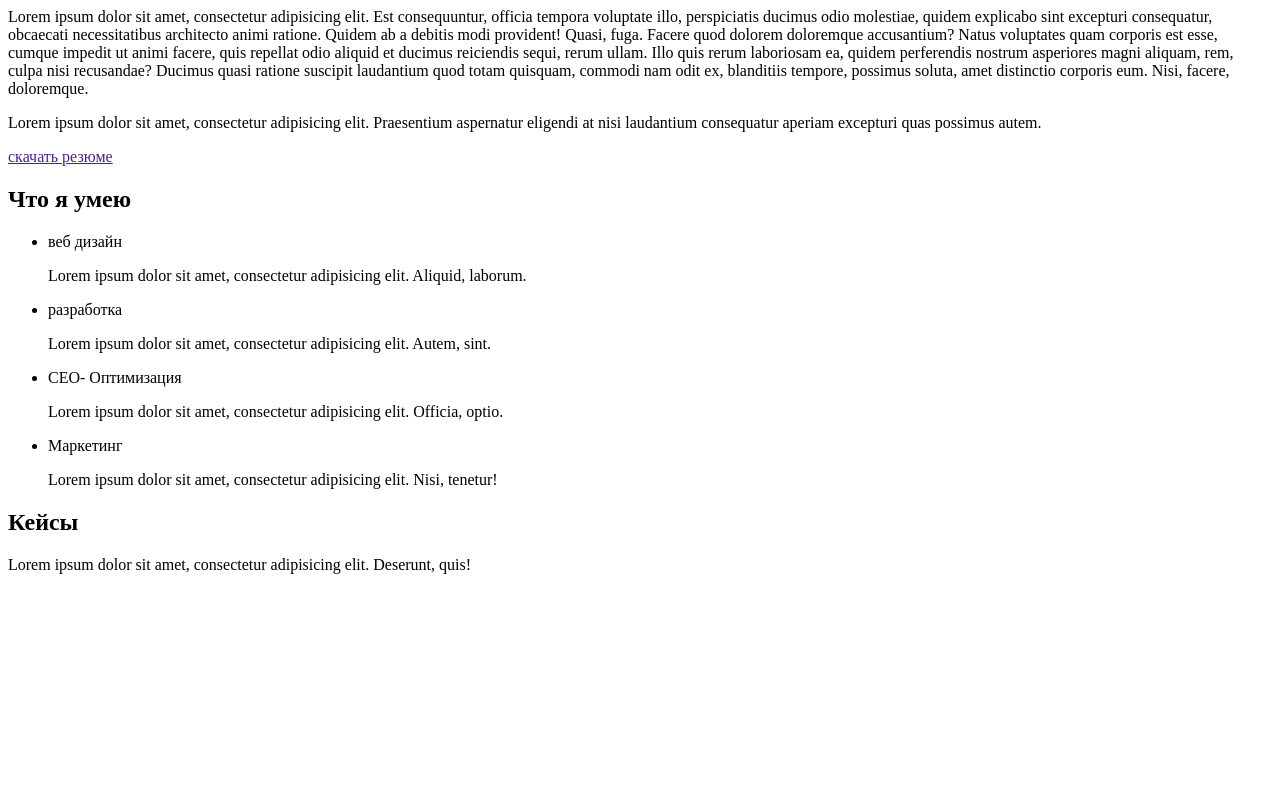
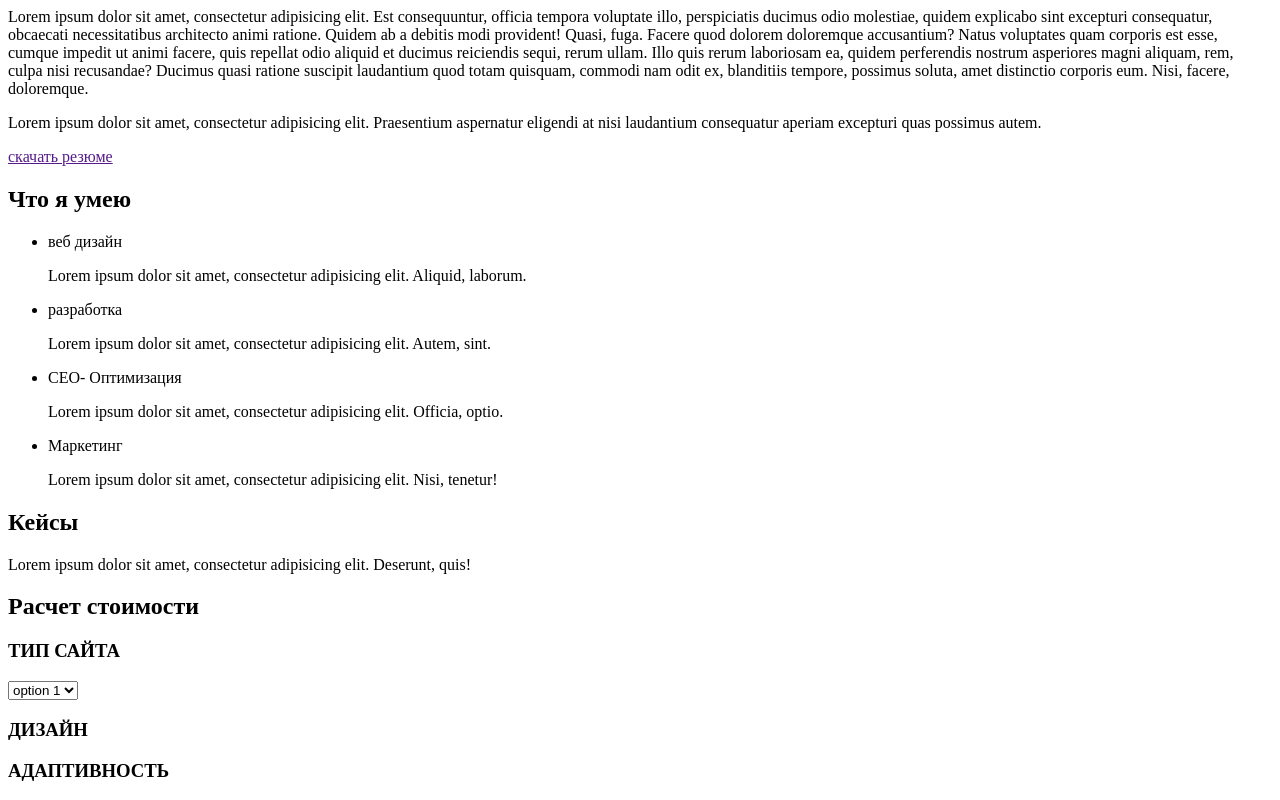
Before and after one commit to D-Zavyalova/d-zavyalova.github.io, a plain HTML site: page index.html in a window 1280 px wide. Shown: the part 386-1186 px from the top of the page. Before the commit the page ends 976 px from the top, so only its background shows below. Drawn offline with Linux system fonts and the light colour scheme.

Commit message:
Add files via upload

```diff
--- a/index.html
+++ b/index.html
@@ -57,13 +57,21 @@
    <div>
      <h2>Кейсы</h2>
           <P>Lorem ipsum dolor sit amet, consectetur adipisicing elit. Deserunt, quis!</P>
+        </div>
+
+  <div>
+     <h2>Расчет стоимости</h2>
+     <h3>ТИП САЙТА</h3><select name="list1" id="list">
+         <option value="opt1">option 1</option>
+         <option value="opt2">option2</option>
+     </select>
+     <h3>ДИЗАЙН</h3>
+     <h3>АДАПТИВНОСТЬ</h3>
 
 
 
 
-   </div>
-
-
+  </div>
 
 </body>
 </html>
```
